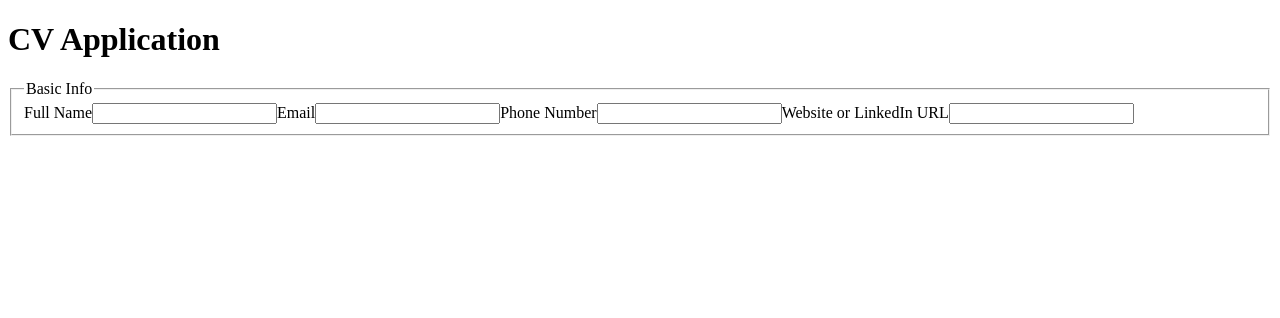
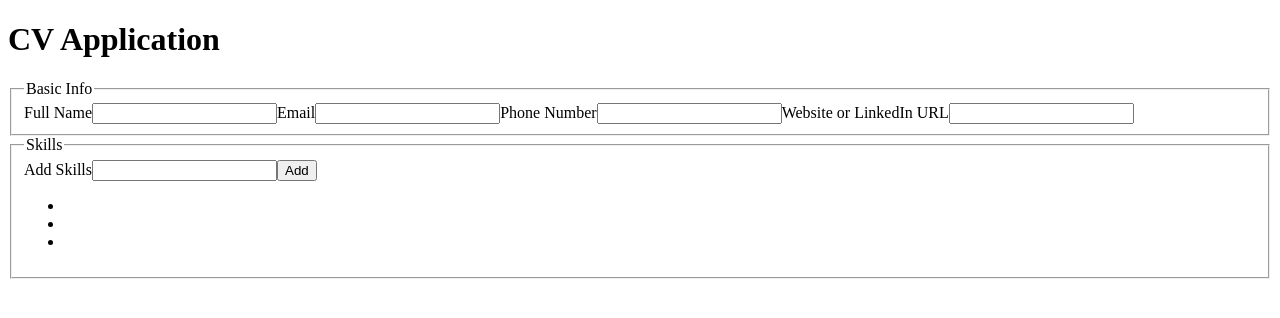
Before and after one commit to agabra23/cv-application-new, a React (Vite) app: page / in a window 1280 px wide. Shown: the top 318 px of the page. Built offline with nearby package versions, Linux system fonts and the light colour scheme.

Commit message:
Set up skills component

```diff
--- a/src/App.jsx
+++ b/src/App.jsx
@@ -1,4 +1,5 @@
 import BasicInfo from "./components/BasicInfo";
+import Skills from "./components/Skills";
 
 function App() {
   return (
@@ -10,6 +11,7 @@ function App() {
         <div className="input-section">
           <form action="">
             <BasicInfo />
+            <Skills />
           </form>
         </div>
       </main>
--- a/src/components/BasicInfo.jsx
+++ b/src/components/BasicInfo.jsx
@@ -1,7 +1,6 @@
 export default function BasicInfo() {
   return (
-    <div className="basic-info-wrapper">
-      <fieldset>
+    <fieldset className="basic-info-wrapper">
       <legend>Basic Info</legend>
 
       <label htmlFor="fullName">Full Name</label>
@@ -16,6 +15,5 @@ export default function BasicInfo() {
       <label htmlFor="website">Website or LinkedIn URL</label>
       <input type="text" id="website" />
     </fieldset>
-    </div>
   );
 }
--- /dev/null
+++ b/src/components/Skills.jsx
@@ -0,0 +1,20 @@
+export default function Skills() {
+  return (
+    <fieldset className="skills-wrapper">
+      <legend>Skills</legend>
+
+      <label htmlFor="skillInput">Add Skills</label>
+      <input type="text" id="skillInput" />
+
+      <button className="add-skills-btn form-btn" type="button">
+        Add
+      </button>
+
+      <ul className="skills-overview">
+        <li></li>
+        <li></li>
+        <li></li>
+      </ul>
+    </fieldset>
+  );
+}
```
Also changed, not shown: src/components/SkillsOverview.jsx (added). Lines whose indentation alone changed are shown as unchanged.
